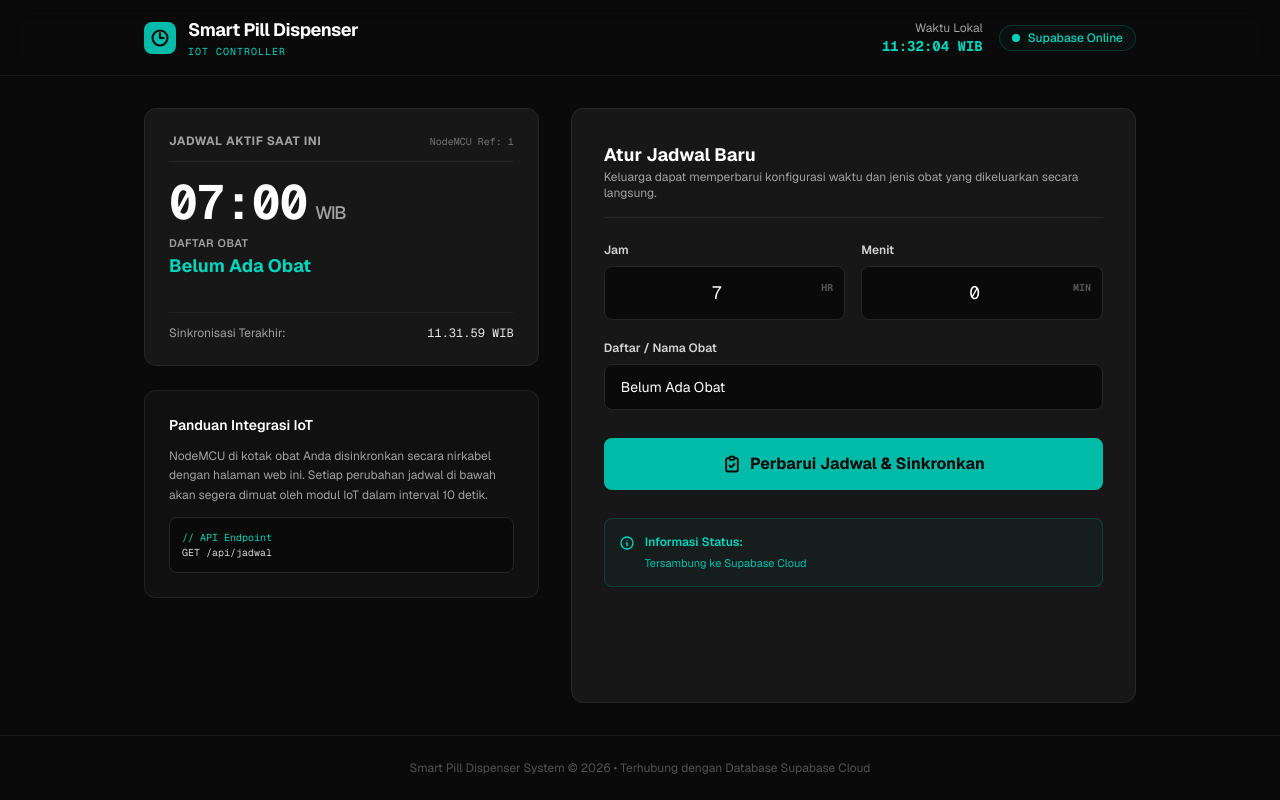
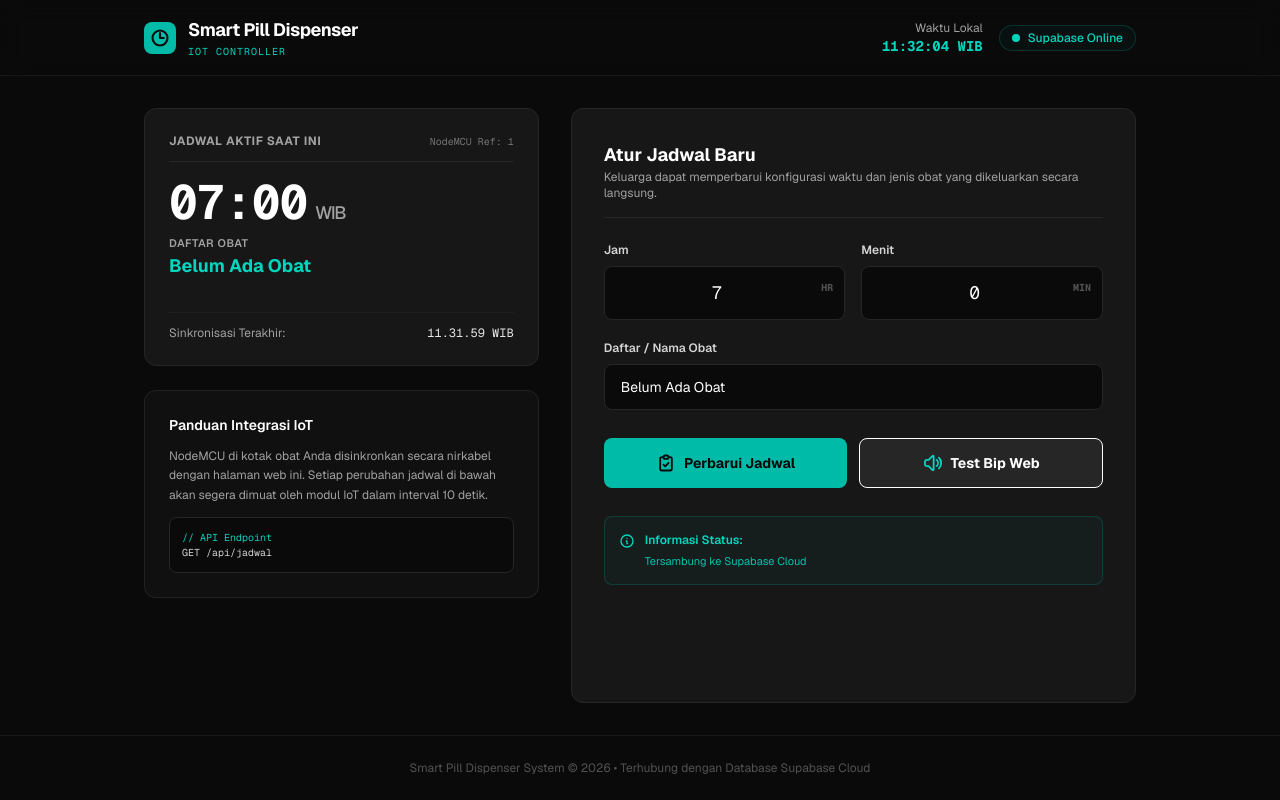
Before and after one commit to znlumins/smartpills, a Next.js app: page / in a window 1280 px wide. Built offline with nearby package versions, Linux system fonts and the light colour scheme; no server answers; the database is empty.

Commit message:
feat: add Test Bip Web button for testing browser Audio and API connection

```diff
--- a/app/page.tsx
+++ b/app/page.tsx
@@ -72,6 +72,60 @@ export default function Home() {
       }
     } catch (error) {
       setStatus("Kesalahan jaringan. Periksa koneksi Anda.");
+      setStatusType("error");
+    }
+  };
+
+  const playWebBeep = () => {
+    try {
+      const audioCtx = new (window.AudioContext || (window as any).webkitAudioContext)();
+
+      const playTone = (timeOffset: number) => {
+        const osc = audioCtx.createOscillator();
+        const gain = audioCtx.createGain();
+        osc.connect(gain);
+        gain.connect(audioCtx.destination);
+
+        osc.type = "square";
+        osc.frequency.setValueAtTime(2400, audioCtx.currentTime + timeOffset);
+
+        gain.gain.setValueAtTime(0, audioCtx.currentTime + timeOffset);
+        gain.gain.linearRampToValueAtTime(0.08, audioCtx.currentTime + timeOffset + 0.01);
+        gain.gain.exponentialRampToValueAtTime(0.0001, audioCtx.currentTime + timeOffset + 0.18);
+
+        osc.start(audioCtx.currentTime + timeOffset);
+        osc.stop(audioCtx.currentTime + timeOffset + 0.22);
+      };
+
+      // Mainkan 2 bip cepat
+      playTone(0);
+      playTone(0.25);
+    } catch (e) {
+      console.warn("Gagal memutar suara di web:", e);
+    }
+  };
+
+  const testKoneksiDanAudio = async () => {
+    setStatus("Menguji koneksi server...");
+    setStatusType("info");
+
+    // Bunyikan beeper di browser web
+    playWebBeep();
+
+    try {
+      const start = Date.now();
+      const res = await fetch("/api/jadwal");
+      const elapsed = Date.now() - start;
+
+      if (res.ok) {
+        setStatus(`Koneksi Supabase OK! Latency: ${elapsed}ms. Audio bip berhasil diputar.`);
+        setStatusType("success");
+      } else {
+        setStatus("Server merespons tetapi data gagal dimuat (HTTP " + res.status + ")");
+        setStatusType("error");
+      }
+    } catch (e) {
+      setStatus("Gagal menghubungi server web. Coba periksa koneksi Anda.");
       setStatusType("error");
     }
   };
@@ -214,16 +268,28 @@ export default function Home() {
               />
             </div>
 
-            {/* Sync trigger button */}
+            {/* Action buttons grid */}
+            <div className="grid grid-cols-1 sm:grid-cols-2 gap-3 mt-2">
               <button
                 onClick={simpanJadwal}
-              className="mt-2 w-full bg-teal-500 hover:bg-teal-400 active:bg-teal-600 text-neutral-950 font-bold py-3.5 px-6 rounded-lg transition-colors flex items-center justify-center gap-2 cursor-pointer"
+                className="w-full bg-teal-500 hover:bg-teal-400 active:bg-teal-600 text-neutral-950 font-bold py-3.5 px-4 rounded-lg transition-colors flex items-center justify-center gap-2 cursor-pointer text-sm"
               >
                 <svg className="w-5 h-5" fill="none" stroke="currentColor" viewBox="0 0 24 24" strokeWidth="2.2">
                   <path strokeLinecap="round" strokeLinejoin="round" d="M9 5H7a2 2 0 00-2 2v12a2 2 0 002 2h10a2 2 0 002-2V7a2 2 0 00-2-2h-2M9 5a2 2 0 002 2h2a2 2 0 002-2M9 5a2 2 0 012-2h2a2 2 0 012 2m-6 9l2 2 4-4" />
                 </svg>
-              Perbarui Jadwal & Sinkronkan
+                Perbarui Jadwal
               </button>
+
+              <button
+                onClick={testKoneksiDanAudio}
+                className="w-full bg-neutral-800 hover:bg-neutral-700 active:bg-neutral-900 border border-neutral-750 text-white font-bold py-3.5 px-4 rounded-lg transition-colors flex items-center justify-center gap-2 cursor-pointer text-sm"
+              >
+                <svg className="w-5 h-5 text-teal-400" fill="none" stroke="currentColor" viewBox="0 0 24 24" strokeWidth="2.2">
+                  <path strokeLinecap="round" strokeLinejoin="round" d="M19.114 5.636a9 9 0 010 12.728M16.463 8.288a5.25 5.25 0 010 7.424M6.75 8.25l4.72-4.72a.75.75 0 011.28.53v15.88a.75.75 0 01-1.28.53l-4.72-4.72H4.51c-.88 0-1.704-.507-1.938-1.354A9.01 9.01 0 012.25 12c0-.83.112-1.633.322-2.396C2.806 8.756 3.63 8.25 4.51 8.25H6.75z" />
+                </svg>
+                Test Bip Web
+              </button>
+            </div>
 
             {/* Status Feedback banner */}
             <div className={`mt-2 p-3.5 rounded-lg border text-xs leading-relaxed flex items-start gap-2.5 transition-all duration-300 ${
```
Lines whose indentation alone changed are shown as unchanged.
